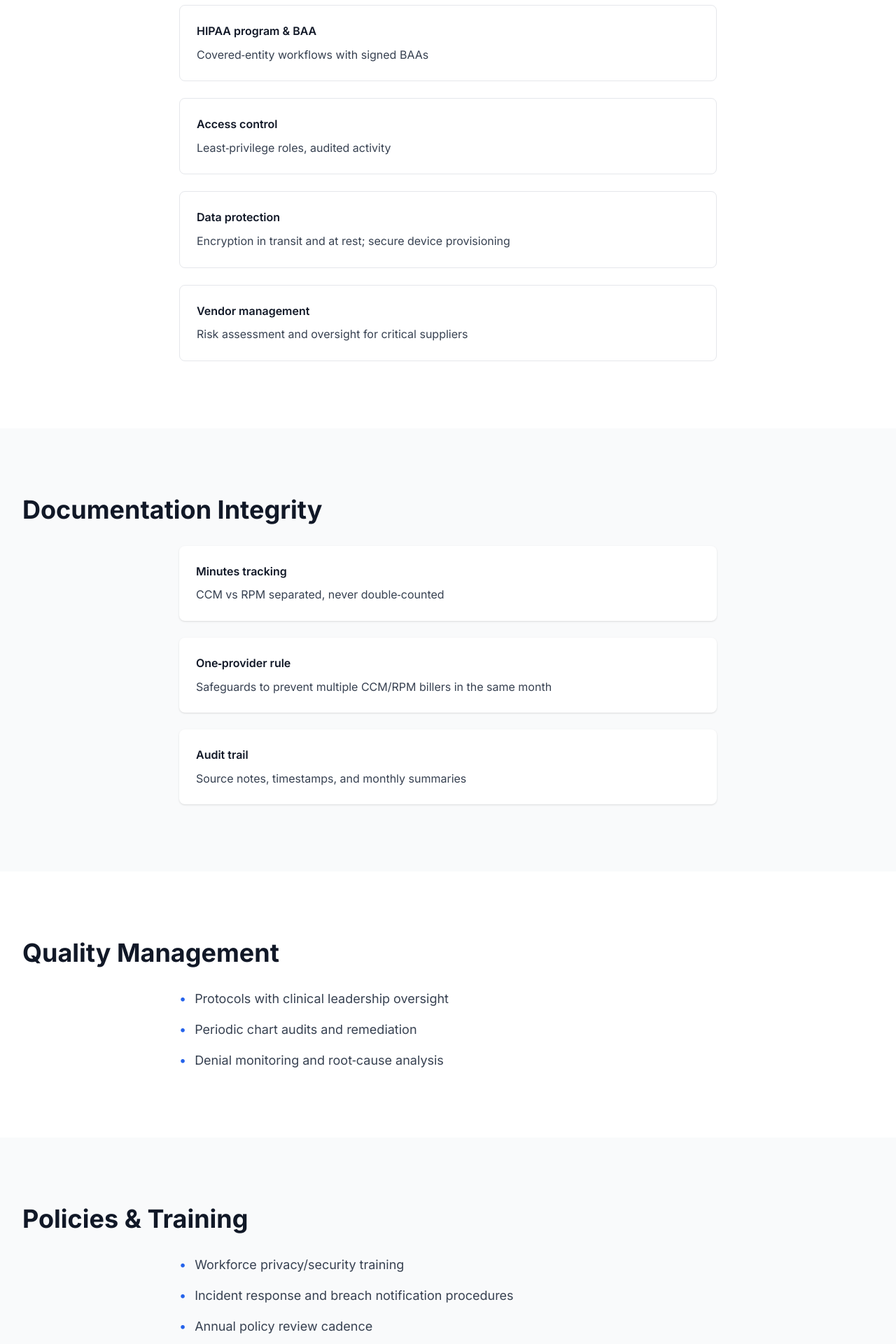
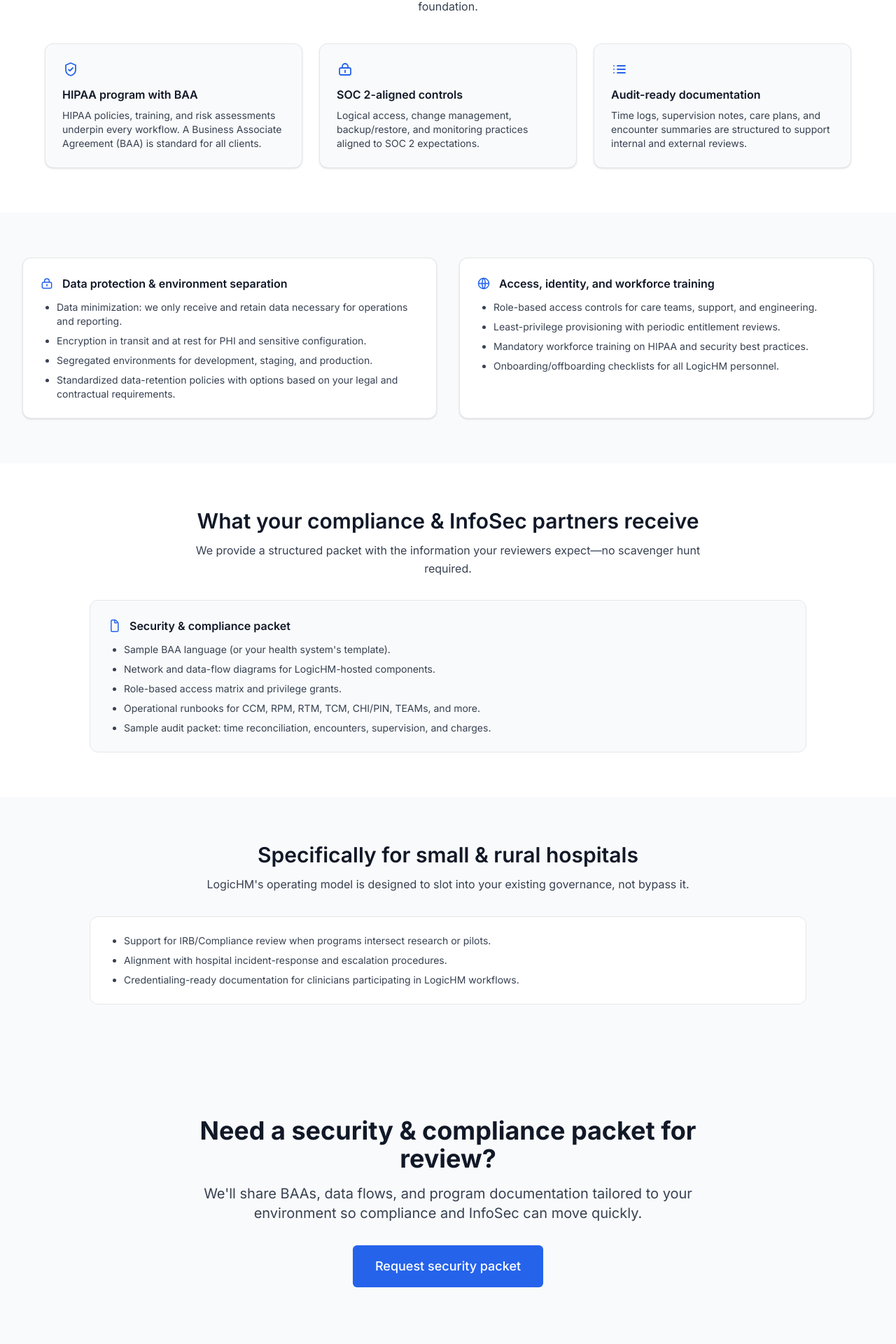
Before and after one commit to bryan-porter/logic-health-site-c, a Next.js app: page /compliance in a window 1280 px wide. Shown: the part 514-2434 px from the top of the page at 70% size. Built offline with nearby package versions, Linux system fonts and the light colour scheme.

Commit message:
Build Compliance page with inline SVG icons and security documentation sections

```diff
--- a/app/compliance/page.tsx
+++ b/app/compliance/page.tsx
@@ -1,138 +1,280 @@
 import { Container } from "@/components/ui/Container";
-import { PageHeader } from "@/components/ui/PageHeader";
 import { CTA } from "@/components/sections/CTA";
+import type { Metadata } from "next";
+
+// Simple inline icons (no external deps)
+function ShieldIcon(props: React.SVGProps<SVGSVGElement>) {
+  return (
+    <svg viewBox="0 0 24 24" fill="none" aria-hidden {...props}>
+      <path
+        d="M12 3 5 6v7c0 4.5 3 6.8 7 8 4-1.2 7-3.5 7-8V6l-7-3z"
+        stroke="currentColor"
+        strokeWidth={1.8}
+        strokeLinecap="round"
+        strokeLinejoin="round"
+      />
+      <path d="M9 12.5 11 14l4-4" stroke="currentColor" strokeWidth={1.8} strokeLinecap="round" strokeLinejoin="round" />
+    </svg>
+  );
+}
+
+function LockIcon(props: React.SVGProps<SVGSVGElement>) {
+  return (
+    <svg viewBox="0 0 24 24" fill="none" aria-hidden {...props}>
+      <rect
+        x={4}
+        y={10}
+        width={16}
+        height={10}
+        rx={2}
+        stroke="currentColor"
+        strokeWidth={1.8}
+      />
+      <path
+        d="M8 10V8a4 4 0 0 1 8 0v2"
+        stroke="currentColor"
+        strokeWidth={1.8}
+        strokeLinecap="round"
+      />
+      <path
+        d="M12 13.5v3"
+        stroke="currentColor"
+        strokeWidth={1.8}
+        strokeLinecap="round"
+      />
+    </svg>
+  );
+}
+
+function ListIcon(props: React.SVGProps<SVGSVGElement>) {
+  return (
+    <svg viewBox="0 0 24 24" fill="none" aria-hidden {...props}>
+      <path
+        d="M9 7h11M9 12h11M9 17h11M4 7h.01M4 12h.01M4 17h.01"
+        stroke="currentColor"
+        strokeWidth={1.8}
+        strokeLinecap="round"
+        strokeLinejoin="round"
+      />
+    </svg>
+  );
+}
+
+function GlobeIcon(props: React.SVGProps<SVGSVGElement>) {
+  return (
+    <svg viewBox="0 0 24 24" fill="none" aria-hidden {...props}>
+      <path
+        d="M12 3a9 9 0 1 0 0 18 9 9 0 0 0 0-18zM12 3c3.5 3 3.5 15 0 18M12 3C8.5 6 8.5 18 12 21M3 12h18"
+        stroke="currentColor"
+        strokeWidth={1.8}
+        strokeLinecap="round"
+        strokeLinejoin="round"
+      />
+    </svg>
+  );
+}
+
+function FileIcon(props: React.SVGProps<SVGSVGElement>) {
+  return (
+    <svg viewBox="0 0 24 24" fill="none" aria-hidden {...props}>
+      <path
+        d="M7 4a2 2 0 0 1 2-2h4.6a2 2 0 0 1 1.4.6l3.4 3.4A2 2 0 0 1 19 7.4V20a2 2 0 0 1-2 2H9a2 2 0 0 1-2-2V4z"
+        stroke="currentColor"
+        strokeWidth={1.8}
+        strokeLinecap="round"
+        strokeLinejoin="round"
+      />
+      <path d="M13 3v4h4" stroke="currentColor" strokeWidth={1.8} strokeLinecap="round" strokeLinejoin="round" />
+    </svg>
+  );
+}
+
+export const metadata: Metadata = {
+  title: "Compliance & Security | Logic Health Management",
+  description:
+    "HIPAA, SOC 2-aligned controls, and audit-ready documentation underpin every LogicHM program. Built for practices and small hospitals under a BAA.",
+};
 
 export default function CompliancePage() {
+  const pillars = [
+    {
+      title: "HIPAA program with BAA",
+      text: "HIPAA policies, training, and risk assessments underpin every workflow. A Business Associate Agreement (BAA) is standard for all clients.",
+      Icon: ShieldIcon,
+    },
+    {
+      title: "SOC 2-aligned controls",
+      text: "Logical access, change management, backup/restore, and monitoring practices aligned to SOC 2 expectations.",
+      Icon: LockIcon,
+    },
+    {
+      title: "Audit-ready documentation",
+      text: "Time logs, supervision notes, care plans, and encounter summaries are structured to support internal and external reviews.",
+      Icon: ListIcon,
+    },
+  ];
+
+  const dataFlows = [
+    "Data minimization: we only receive and retain data necessary for operations and reporting.",
+    "Encryption in transit and at rest for PHI and sensitive configuration.",
+    "Segregated environments for development, staging, and production.",
+    "Standardized data-retention policies with options based on your legal and contractual requirements.",
+  ];
+
+  const artifacts = [
+    "Sample BAA language (or your health system's template).",
+    "Network and data-flow diagrams for LogicHM-hosted components.",
+    "Role-based access matrix and privilege grants.",
+    "Operational runbooks for CCM, RPM, RTM, TCM, CHI/PIN, TEAMs, and more.",
+    "Sample audit packet: time reconciliation, encounters, supervision, and charges.",
+  ];
+
+  const hospitalFit = [
+    "Support for IRB/Compliance review when programs intersect research or pilots.",
+    "Alignment with hospital incident-response and escalation procedures.",
+    "Credentialing-ready documentation for clinicians participating in LogicHM workflows.",
+  ];
+
   return (
-    <>
-      <PageHeader
-        title="Compliance & Security"
-        description="HIPAA-compliant operations with documentation integrity and quality management built in."
-      />
-
-      {/* Our Commitments */}
-      <section className="bg-white py-16 md:py-24">
+    <div className="bg-white">
+      {/* Hero */}
+      <section className="bg-gradient-to-b from-primary-50 to-white py-14 md:py-20">
         <Container>
-          <h2 className="mb-8 text-3xl font-bold text-neutral-900 md:text-4xl">
-            Our Commitments
-          </h2>
-          <div className="mx-auto max-w-3xl space-y-6">
-            <div className="rounded-lg border border-neutral-200 p-6">
-              <h3 className="mb-2 font-semibold text-neutral-900">HIPAA program & BAA</h3>
-              <p className="text-neutral-700">
-                Covered‑entity workflows with signed BAAs
-              </p>
-            </div>
-            <div className="rounded-lg border border-neutral-200 p-6">
-              <h3 className="mb-2 font-semibold text-neutral-900">Access control</h3>
-              <p className="text-neutral-700">
-                Least‑privilege roles, audited activity
-              </p>
-            </div>
-            <div className="rounded-lg border border-neutral-200 p-6">
-              <h3 className="mb-2 font-semibold text-neutral-900">Data protection</h3>
-              <p className="text-neutral-700">
-                Encryption in transit and at rest; secure device provisioning
-              </p>
-            </div>
-            <div className="rounded-lg border border-neutral-200 p-6">
-              <h3 className="mb-2 font-semibold text-neutral-900">Vendor management</h3>
-              <p className="text-neutral-700">
-                Risk assessment and oversight for critical suppliers
-              </p>
-            </div>
-          </div>
-        </Container>
-      </section>
-
-      {/* Documentation Integrity */}
-      <section className="bg-neutral-50 py-16 md:py-24">
-        <Container>
-          <h2 className="mb-8 text-3xl font-bold text-neutral-900 md:text-4xl">
-            Documentation Integrity
-          </h2>
-          <div className="mx-auto max-w-3xl space-y-6">
-            <div className="rounded-lg bg-white p-6 shadow-sm">
-              <h3 className="mb-2 font-semibold text-neutral-900">Minutes tracking</h3>
-              <p className="text-neutral-700">
-                CCM vs RPM separated, never double‑counted
-              </p>
-            </div>
-            <div className="rounded-lg bg-white p-6 shadow-sm">
-              <h3 className="mb-2 font-semibold text-neutral-900">One‑provider rule</h3>
-              <p className="text-neutral-700">
-                Safeguards to prevent multiple CCM/RPM billers in the same month
-              </p>
-            </div>
-            <div className="rounded-lg bg-white p-6 shadow-sm">
-              <h3 className="mb-2 font-semibold text-neutral-900">Audit trail</h3>
-              <p className="text-neutral-700">
-                Source notes, timestamps, and monthly summaries
-              </p>
-            </div>
-          </div>
-        </Container>
-      </section>
-
-      {/* Quality Management */}
-      <section className="bg-white py-16 md:py-24">
-        <Container>
-          <h2 className="mb-8 text-3xl font-bold text-neutral-900 md:text-4xl">
-            Quality Management
-          </h2>
-          <ul className="mx-auto max-w-3xl space-y-4 text-lg text-neutral-700">
-            <li className="flex gap-3">
-              <span className="text-primary-600">•</span>
-              <span>Protocols with clinical leadership oversight</span>
-            </li>
-            <li className="flex gap-3">
-              <span className="text-primary-600">•</span>
-              <span>Periodic chart audits and remediation</span>
-            </li>
-            <li className="flex gap-3">
-              <span className="text-primary-600">•</span>
-              <span>Denial monitoring and root‑cause analysis</span>
-            </li>
-          </ul>
-        </Container>
-      </section>
-
-      {/* Policies & Training */}
-      <section className="bg-neutral-50 py-16 md:py-24">
-        <Container>
-          <h2 className="mb-8 text-3xl font-bold text-neutral-900 md:text-4xl">
-            Policies & Training
-          </h2>
-          <ul className="mx-auto max-w-3xl space-y-4 text-lg text-neutral-700">
-            <li className="flex gap-3">
-              <span className="text-primary-600">•</span>
-              <span>Workforce privacy/security training</span>
-            </li>
-            <li className="flex gap-3">
-              <span className="text-primary-600">•</span>
-              <span>Incident response and breach notification procedures</span>
-            </li>
-            <li className="flex gap-3">
-              <span className="text-primary-600">•</span>
-              <span>Annual policy review cadence</span>
-            </li>
-          </ul>
-
-          <div className="mt-8 rounded-lg border-l-4 border-primary-600 bg-primary-50 p-6 mx-auto max-w-3xl">
-            <p className="text-sm text-neutral-700">
-              <strong>Important:</strong> SOC 2/HITRUST refer to control frameworks and assessments. We align our controls accordingly; confirm current attestations during diligence.
+          <div className="mx-auto max-w-3xl text-center">
+            <h1 className="text-4xl font-bold tracking-tight text-neutral-900 md:text-5xl">
+              Compliance &amp; Security
+            </h1>
+            <p className="mt-4 text-lg text-neutral-700">
+              LogicHM is built for HIPAA-regulated, audit-conscious environments. We operate under a BAA, align controls
+              to SOC 2 expectations, and produce the artifacts your compliance and InfoSec teams need.
             </p>
           </div>
         </Container>
       </section>
 
+      {/* Pillars */}
+      <section className="bg-white py-12 md:py-16">
+        <Container>
+          <div className="mx-auto max-w-3xl text-center">
+            <h2 className="text-2xl font-semibold text-neutral-900 md:text-3xl">
+              Foundation pillars
+            </h2>
+            <p className="mt-3 text-neutral-700">
+              Every CCM, RPM, RTM, BHI, PCM, TCM, CHI/PIN, and TEAMs workflow runs on a compliance-first foundation.
+            </p>
+          </div>
+          <div className="mx-auto mt-10 grid max-w-6xl grid-cols-1 gap-6 md:grid-cols-3">
+            {pillars.map((p) => (
+              <article
+                key={p.title}
+                className="rounded-xl border border-neutral-200 bg-neutral-50 p-6 shadow-sm"
+              >
+                <p.Icon className="h-6 w-6 text-primary-600" aria-hidden />
+                <h3 className="mt-3 text-base font-semibold text-neutral-900">{p.title}</h3>
+                <p className="mt-2 text-sm text-neutral-700">{p.text}</p>
+              </article>
+            ))}
+          </div>
+        </Container>
+      </section>
+
+      {/* Data protection & governance */}
+      <section className="bg-neutral-50 py-12 md:py-16">
+        <Container>
+          <div className="grid grid-cols-1 gap-8 md:grid-cols-2">
+            <article className="rounded-xl border border-neutral-200 bg-white p-6 shadow-sm">
+              <div className="flex items-center gap-3">
+                <LockIcon className="h-5 w-5 text-primary-600" aria-hidden />
+                <h2 className="text-base font-semibold text-neutral-900">
+                  Data protection &amp; environment separation
+                </h2>
+              </div>
+              <ul className="mt-3 list-disc space-y-2 pl-6 text-sm text-neutral-700">
+                {dataFlows.map((line) => (
+                  <li key={line}>{line}</li>
+                ))}
+              </ul>
+            </article>
+
+            <article className="rounded-xl border border-neutral-200 bg-white p-6 shadow-sm">
+              <div className="flex items-center gap-3">
+                <GlobeIcon className="h-5 w-5 text-primary-600" aria-hidden />
+                <h2 className="text-base font-semibold text-neutral-900">
+                  Access, identity, and workforce training
+                </h2>
+              </div>
+              <ul className="mt-3 list-disc space-y-2 pl-6 text-sm text-neutral-700">
+                <li>Role-based access controls for care teams, support, and engineering.</li>
+                <li>Least-privilege provisioning with periodic entitlement reviews.</li>
+                <li>Mandatory workforce training on HIPAA and security best practices.</li>
+                <li>Onboarding/offboarding checklists for all LogicHM personnel.</li>
+              </ul>
+            </article>
+          </div>
+        </Container>
+      </section>
+
+      {/* Artifacts & InfoSec packet */}
+      <section className="bg-white py-12 md:py-16">
+        <Container>
+          <div className="mx-auto max-w-3xl text-center">
+            <h2 className="text-2xl font-semibold text-neutral-900 md:text-3xl">
+              What your compliance &amp; InfoSec partners receive
+            </h2>
+            <p className="mt-3 text-neutral-700">
+              We provide a structured packet with the information your reviewers expect—no scavenger hunt required.
+            </p>
+          </div>
+          <div className="mx-auto mt-8 max-w-5xl rounded-xl border border-neutral-200 bg-neutral-50 p-6">
+            <div className="flex items-center gap-3">
+              <FileIcon className="h-5 w-5 text-primary-600" aria-hidden />
+              <h3 className="text-base font-semibold text-neutral-900">Security &amp; compliance packet</h3>
+            </div>
+            <ul className="mt-3 list-disc space-y-2 pl-6 text-sm text-neutral-700">
+              {artifacts.map((line) => (
+                <li key={line}>{line}</li>
+              ))}
+            </ul>
+          </div>
+        </Container>
+      </section>
+
+      {/* Small hospital fit */}
+      <section className="bg-neutral-50 py-12 md:py-16">
+        <Container>
+          <div className="mx-auto max-w-3xl text-center">
+            <h2 className="text-2xl font-semibold text-neutral-900 md:text-3xl">
+              Specifically for small &amp; rural hospitals
+            </h2>
+            <p className="mt-3 text-neutral-700">
+              LogicHM's operating model is designed to slot into your existing governance, not bypass it.
+            </p>
+          </div>
+          <div className="mx-auto mt-8 max-w-5xl rounded-xl border border-neutral-200 bg-white p-6">
+            <ul className="list-disc space-y-2 pl-6 text-sm text-neutral-700">
+              {hospitalFit.map((line) => (
+                <li key={line}>{line}</li>
+              ))}
+            </ul>
+          </div>
+        </Container>
+      </section>
+
       <CTA
-        headline="Request a Sample Compliance Packet"
-        description="Review our security policies, BAA template, and audit documentation examples."
-        buttonText="Schedule a Security Review"
-        buttonHref="/contact"
-        variant="primary"
+        headline="Need a security &amp; compliance packet for review?"
+        description="We'll share BAAs, data flows, and program documentation tailored to your environment so compliance and InfoSec can move quickly."
+        buttonText="Request security packet"
+        buttonHref="/contact?topic=security-packet"
+        variant="secondary"
       />
-    </>
+
+      <section className="bg-white pb-10">
+        <Container>
+          <p className="text-xs text-neutral-500">
+            Note: References to HIPAA and SOC 2 indicate the structure of our program and controls; specific attestations, reports, and legal terms are available under NDA and BAA.
+          </p>
+        </Container>
+      </section>
+    </div>
   );
 }
```
